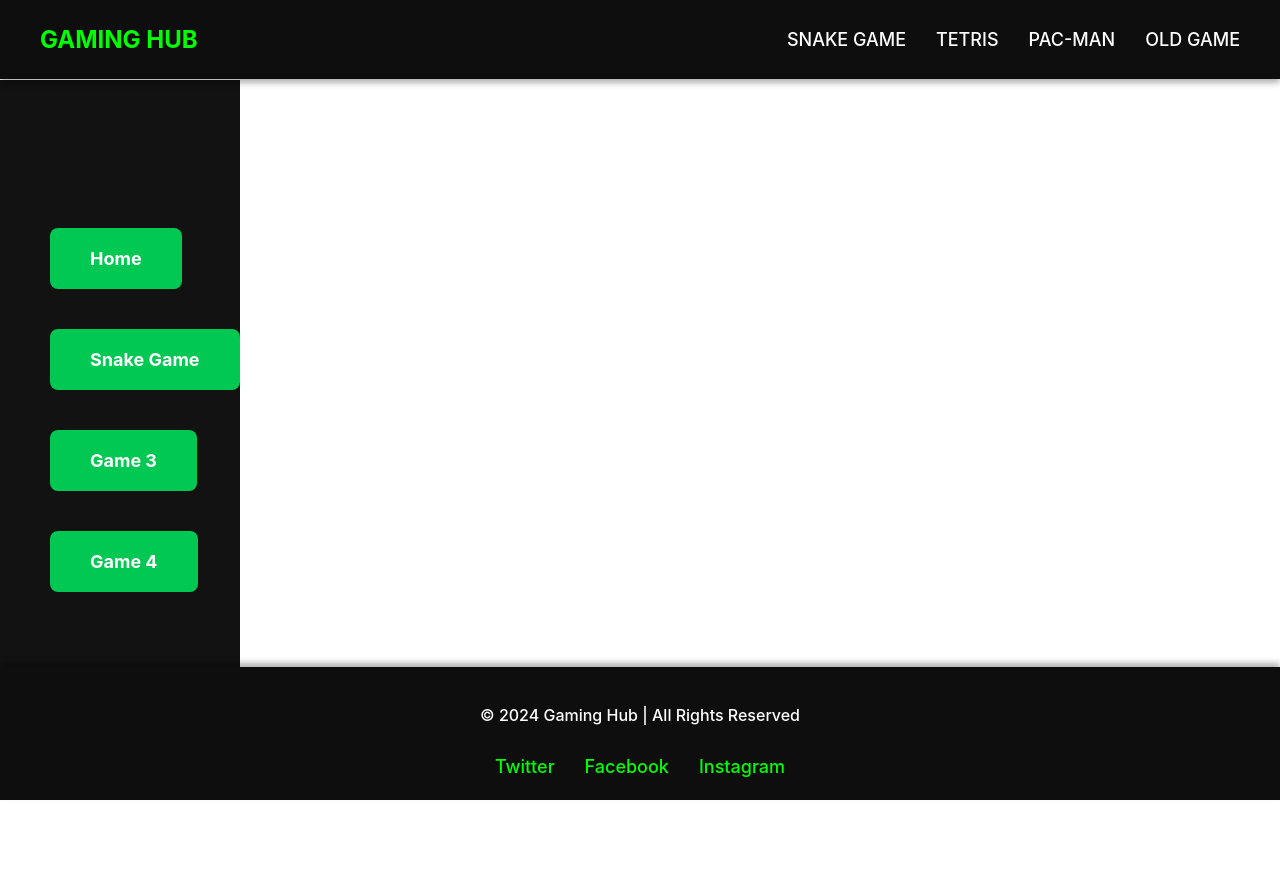
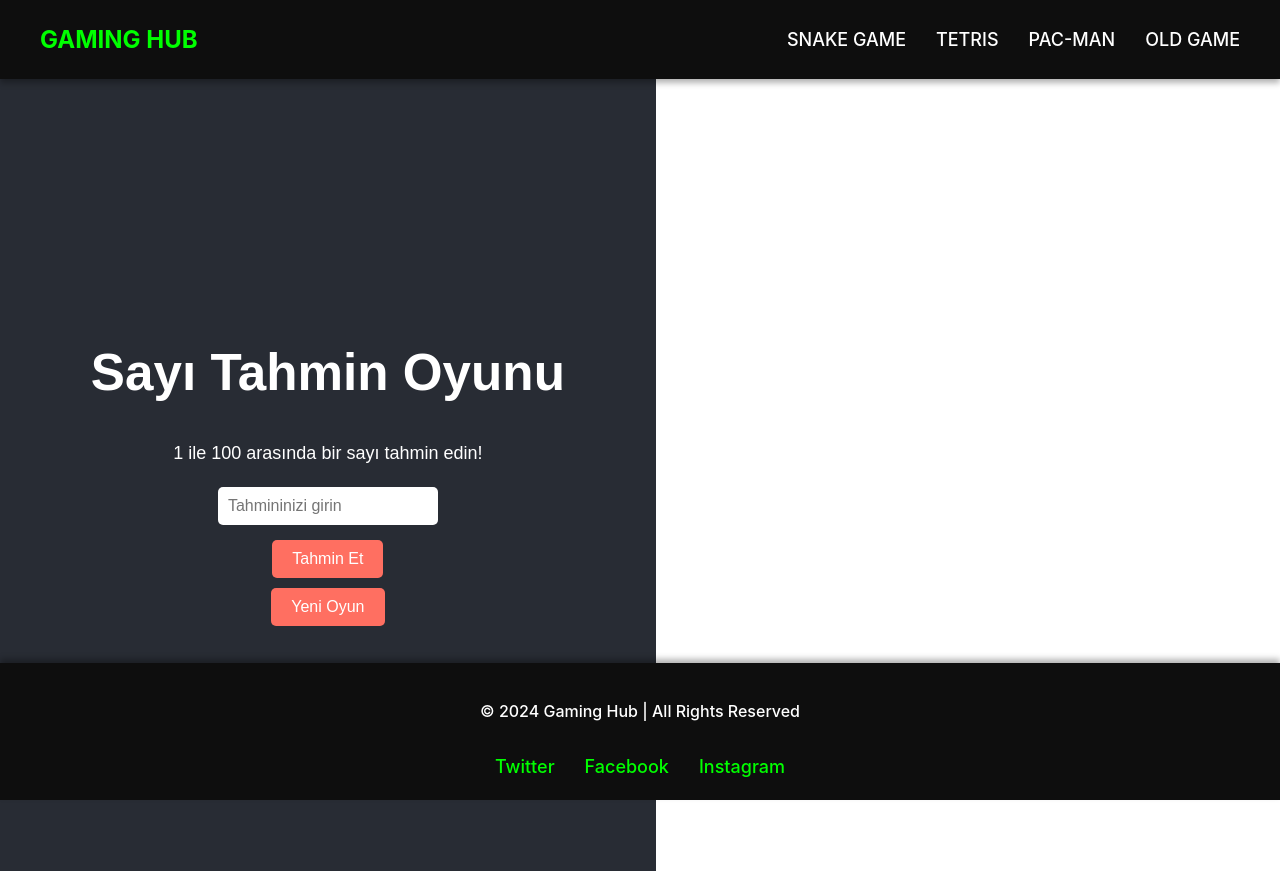
Before and after one commit to dpeyupkaya/react-gaming, a React (Vite) app in the folder games/: page /oldgame in a window 1280 px wide. Before the commit the page ends 800 px from the top, so only its background shows below. Built offline with nearby package versions, Linux system fonts and the light colour scheme.

Commit message:
new game added

```diff
--- a/games/src/App.jsx
+++ b/games/src/App.jsx
@@ -5,35 +5,35 @@ import Footer from './components/Footer/Footer.jsx';
 import './App.css'; // Stil dosyasını dahil ediyoruz
 import { Pacman } from './games/pac-man/Pacman.jsx';
 import Tetris from './games/tetris/Tetris.jsx';
+import Oldgame from './games/oldgame/Oldgame.jsx';
 
 function App() {
   return (
     <Router>
       <Navbar />
 
-      <div className="main-content">
-        <div className="button-container">
-          <Link to="/" className="game-link">
+
+          <Link to="/" >
             <button className="game-button">Home</button>
           </Link>
-          <Link to="/snake-game" className="game-link">
+          <Link to="/snake-game" >
             <button className="game-button">Snake Game</button>
           </Link>
           {/* Burada başka oyunlar da eklenebilir */}
-          <Link to="/" className="game-link">
+          <Link to="/" >
             <button className="game-button">Game 3</button>
           </Link>
-          <Link to="/" className="game-link">
+          <Link to="/" >
             <button className="game-button">Game 4</button>
           </Link>
-        </div>
-      </div>
+
 
       <Routes>
         <Route path="/" element={<h1>Welcome to the Gaming Page!</h1>} />
         {/* <Route path="/snake-game" element={<SnakeGames />} /> */}
         {/* <Route path='/pacman' element={<Pacman />} /> */}
-        <Route path='/tetris' element={<Tetris />} />
+        {/* <Route path='/tetris' element={<Tetris />} /> */}
+        <Route path='/oldgame' element={<Oldgame />} />
       </Routes>
 
       <Footer />
--- a/games/src/games/oldgame/Oldgame.css
+++ b/games/src/games/oldgame/Oldgame.css
@@ -0,0 +1,44 @@
+.oldgame {
+    display: flex;
+    flex-direction: column;
+    align-items: center;
+    justify-content: center;
+    height: 100vh;
+    background-color: #282c34;
+    color: white;
+    font-family: Arial, sans-serif;
+  }
+
+  h1 {
+    margin-bottom: 20px;
+  }
+
+  p {
+    font-size: 18px;
+    margin-bottom: 20px;
+  }
+
+  input {
+    padding: 10px;
+    font-size: 16px;
+    border: none;
+    border-radius: 5px;
+    margin-bottom: 10px;
+    width: 200px;
+  }
+
+  button {
+    padding: 10px 20px;
+    font-size: 16px;
+    cursor: pointer;
+    background-color: #ff6f61;
+    border: none;
+    color: white;
+    border-radius: 5px;
+    margin: 5px;
+    transition: background-color 0.3s ease;
+  }
+
+  button:hover {
+    background-color: #ff4a3d;
+  }
--- a/games/src/games/oldgame/Oldgame.jsx
+++ b/games/src/games/oldgame/Oldgame.jsx
@@ -1,8 +1,52 @@
-import React from 'react'
-import './Oldgame.css'
+import React, { useState } from 'react';
+import './Oldgame.css';
 
-export const oldgame = () => {
+const Oldgame = () => {
+  const [targetNumber, setTargetNumber] = useState(Math.floor(Math.random() * 100) + 1);
+  const [guess, setGuess] = useState('');
+  const [message, setMessage] = useState('1 ile 100 arasında bir sayı tahmin edin!');
+  const [attempts, setAttempts] = useState(0);
+
+  const handleGuess = () => {
+    const userGuess = parseInt(guess, 10);
+
+    if (isNaN(userGuess)) {
+      setMessage('Lütfen geçerli bir sayı girin!');
+      return;
+    }
+
+    setAttempts(attempts + 1);
+
+    if (userGuess < targetNumber) {
+      setMessage('Daha büyük bir sayı tahmin edin!');
+    } else if (userGuess > targetNumber) {
+      setMessage('Daha küçük bir sayı tahmin edin!');
+    } else {
+      setMessage(`Tebrikler! ${attempts + 1} denemede doğru tahmin ettiniz!`);
+    }
+  };
+
+  const resetGame = () => {
+    setTargetNumber(Math.floor(Math.random() * 100) + 1);
+    setGuess('');
+    setMessage('1 ile 100 arasında bir sayı tahmin edin!');
+    setAttempts(0);
+  };
+
   return (
-    <div>oldgame</div>
-  )
-}
+    <div className="oldgame">
+      <h1>Sayı Tahmin Oyunu</h1>
+      <p>{message}</p>
+      <input
+        type="number"
+        value={guess}
+        onChange={(e) => setGuess(e.target.value)}
+        placeholder="Tahmininizi girin"
+      />
+      <button onClick={handleGuess}>Tahmin Et</button>
+      <button onClick={resetGame}>Yeni Oyun</button>
+    </div>
+  );
+};
+
+export default Oldgame;
```
